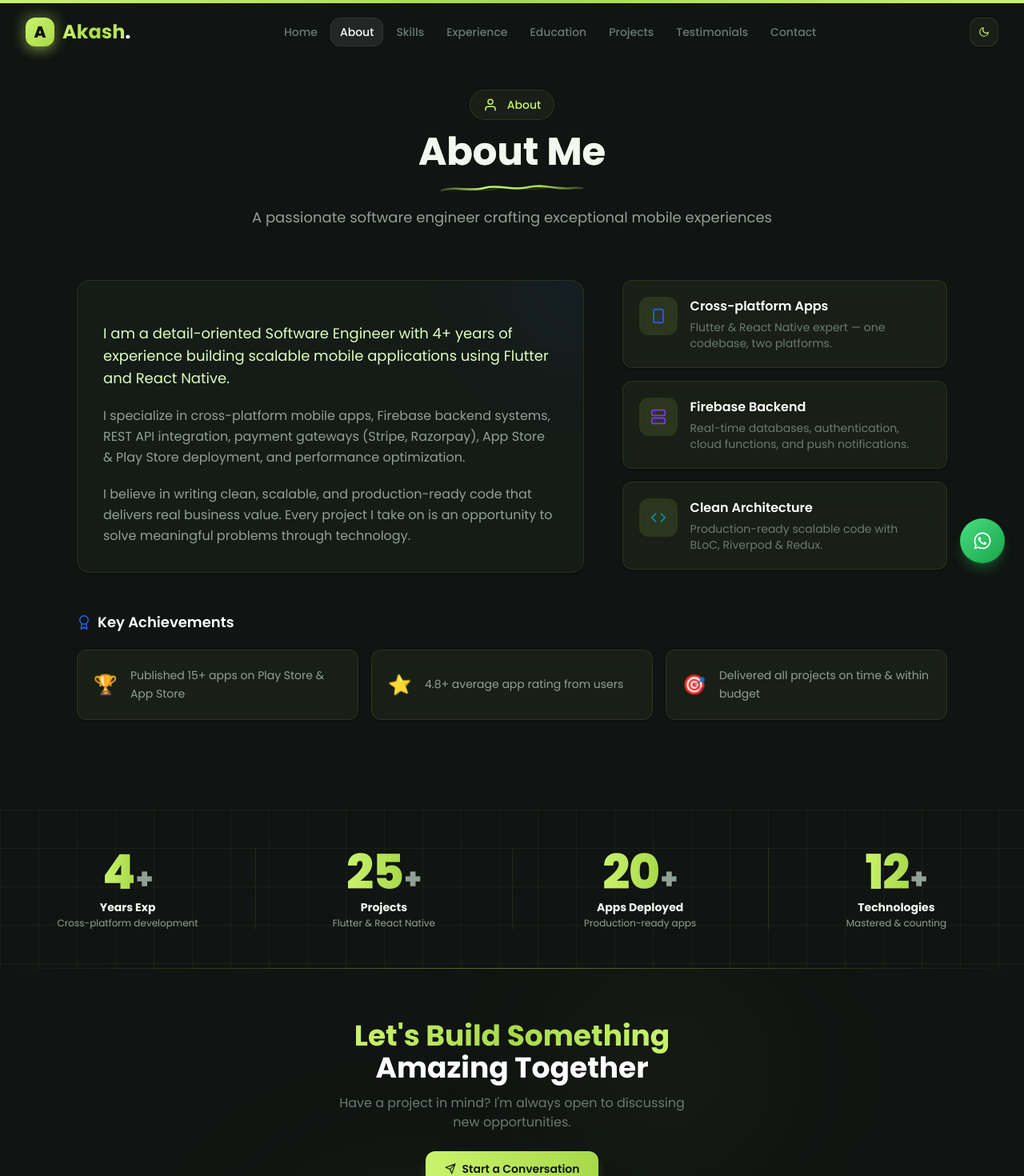
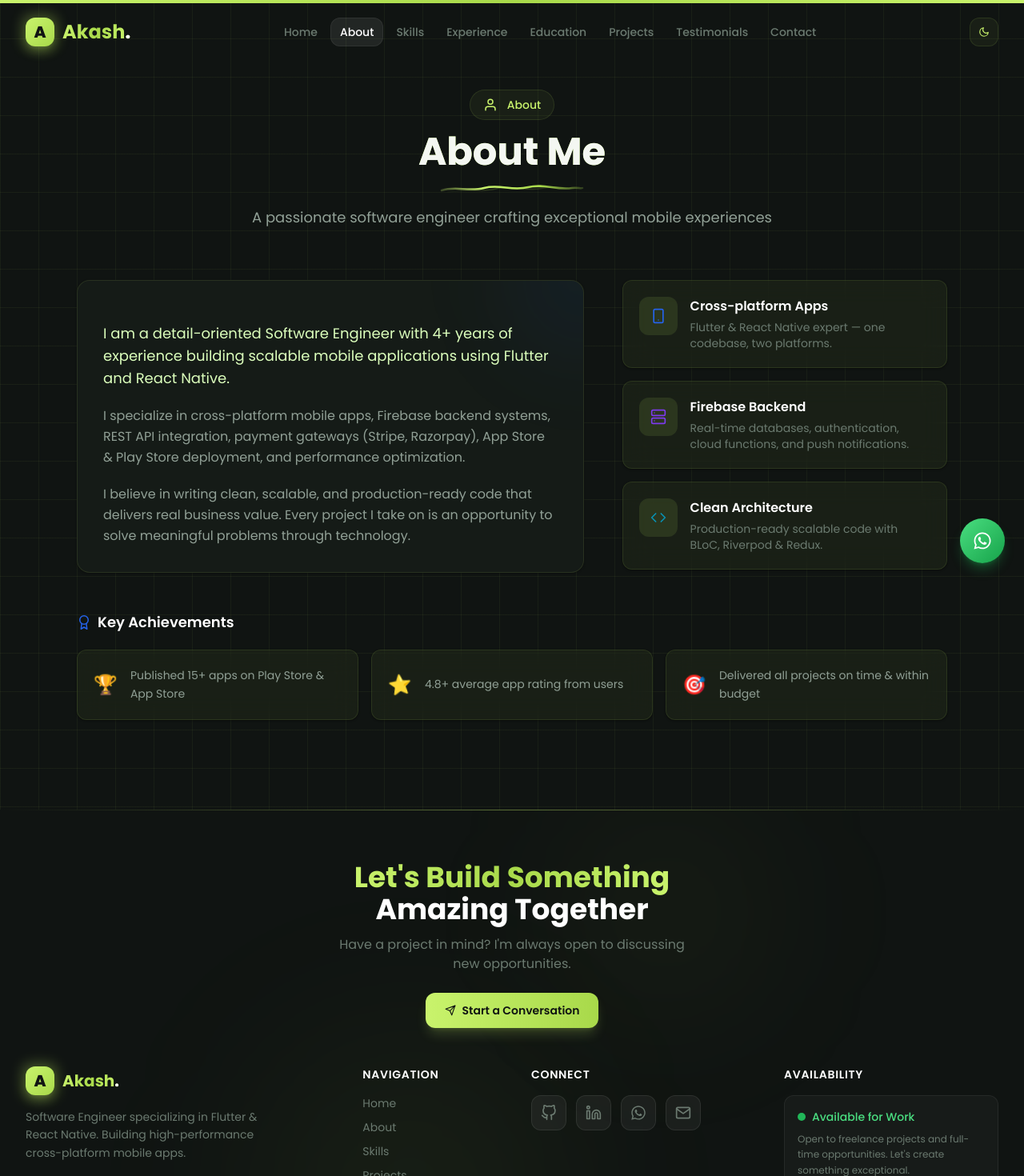
Before and after one commit to akashkumar7313/akash-portfolio, a Next.js app: page /about in a window 1280 px wide. Shown: the top 1470 px of the page at 80% size. Built offline with nearby package versions, Linux system fonts and the light colour scheme.

Commit message:
feat: add grid-bg to About section + remove Stats from About page

```diff
--- a/src/app/(main)/about/page.tsx
+++ b/src/app/(main)/about/page.tsx
@@ -1,11 +1,5 @@
 import About from "@/components/sections/About";
-import Stats from "@/components/sections/Stats";
 
 export default function AboutPage() {
-  return (
-    <>
-      <About />
-      <Stats />
-    </>
-  );
+  return <About />;
 }
--- a/src/components/sections/About.tsx
+++ b/src/components/sections/About.tsx
@@ -63,7 +63,7 @@ export default function About() {
   if (!data) return null;
 
   return (
-    <section id="about" className="section-padding relative overflow-hidden">
+    <section id="about" className="section-padding relative overflow-hidden grid-bg">
       <canvas ref={canvasRef} className="absolute inset-0 pointer-events-none" />
       <div className="max-width relative z-10">
         <SectionHeading title="About Me" subtitle="A passionate software engineer crafting exceptional mobile experiences" icon={<FiUser />} />
```
Also changed, not shown: 1 other file (tests, documents, lock files or other folders).
